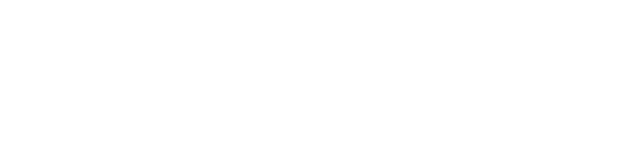
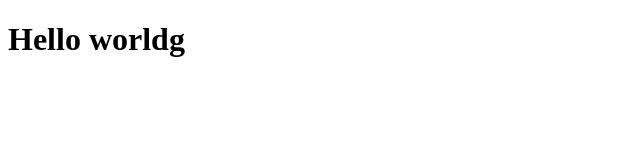
Before and after one commit to Nikita05040/test_repo, a plain HTML site: page index.html in a window 1280 px wide. Shown: the whole page, without its empty margins (0-640 px from the left). Drawn offline with Linux system fonts and the light colour scheme.

Commit message:
add title

```diff
--- a/index.html
+++ b/index.html
@@ -6,6 +6,6 @@
     <title>Document</title>
 </head>
 <body>
-
+    <h1>Hello worldg</h1>
 </body>
 </html>
```
